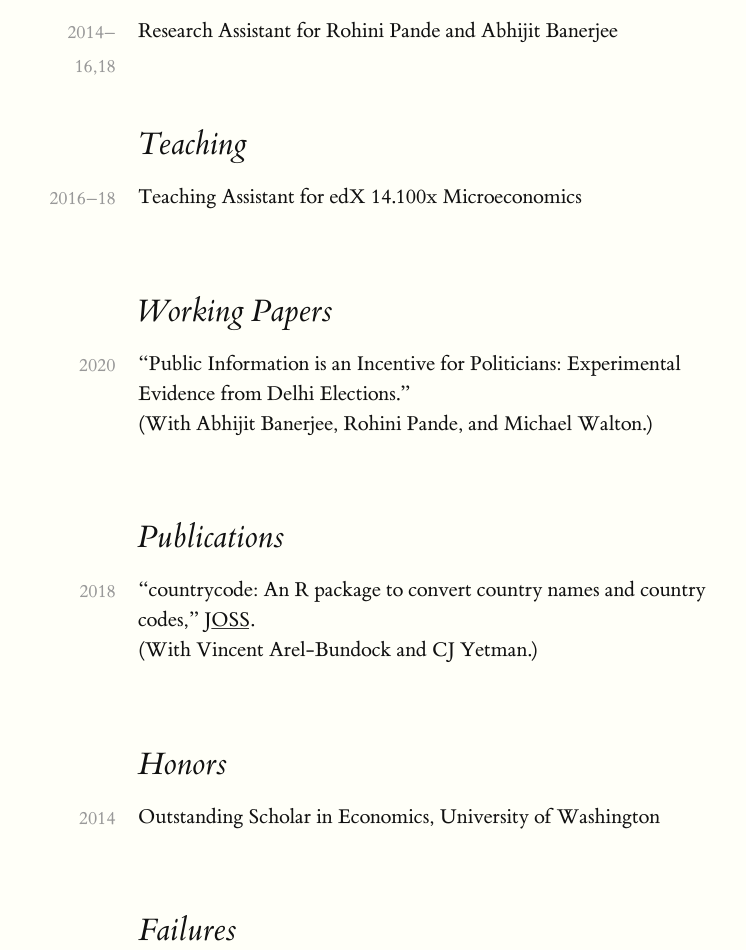
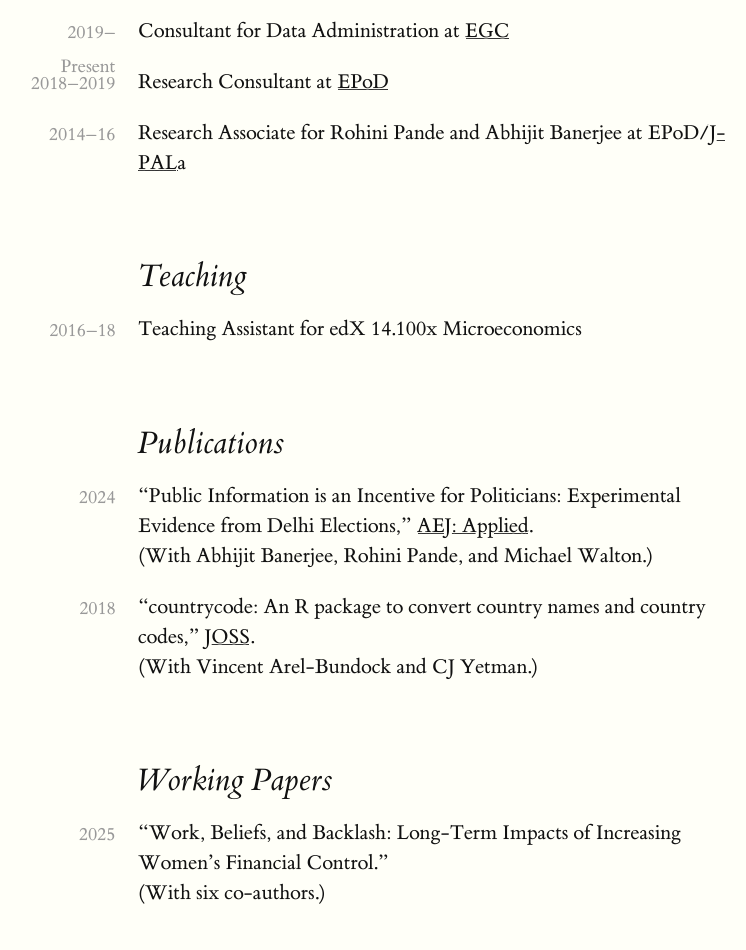
Before and after one commit to NilsEnevoldsen/nilsenevoldsen.github.io, a plain HTML site: page index.html in a window 1280 px wide. Shown: the part 618-1568 px from the top of the page, without its empty margins (22-768 px from the left). Drawn offline with Linux system fonts and the light colour scheme.

Commit message:
Career and publication updates

```diff
--- a/index.html
+++ b/index.html
@@ -45,8 +45,16 @@
 			<section>
 				<h2 id="work">Employment</h2>
 				<p>
-					<span class="date">2014–16,18</span>
-					Research Assistant for Rohini Pande and Abhijit Banerjee
+					<span class="date">2019–Present</span>
+					Consultant for Data Administration at <a href="https://egc.yale.edu">EGC</a>
+				</p>
+				<p>
+					<span class="date">2018–2019</span>
+					Research Consultant at <a href="https://web.archive.org/web/20240605100922/https:/epod.cid.harvard.edu/">EPoD</a>
+				</p>
+				<p>
+					<span class="date">2014–16</span>
+					Research Associate for Rohini Pande and Abhijit Banerjee at EPoD/<a href="https://www.povertyactionlab.org">J-PAL</a>a
 				</p>
 			</section>
 			<section>
@@ -57,19 +65,24 @@
 				</p>
 			</section>
 			<section>
-				<h2 id="working-papers">Working Papers</h2>
+				<h2 id="journal-publications">Publications</h2>
 				<p>
-					<span class="date">2020</span>
-					“Public Information is an Incentive for Politicians: Experimental Evidence from Delhi Elections.”<br/>
+					<span class="date">2024</span>
+					“Public Information is an Incentive for Politicians: Experimental Evidence from Delhi Elections,” <a href="https://www.aeaweb.org/articles?id=10.1257/app.20220088">AEJ: Applied</a>.<br/>
 					(With Abhijit Banerjee, Rohini Pande, and Michael Walton.)
 				</p>
-			</section>
-			<section>
-				<h2 id="journal-publications">Publications</h2>
 				<p>
 					<span class="date">2018</span>
 					“countrycode: An R package to convert country names and country codes,” <a href="https://doi.org/10.21105/joss.00848">JOSS</a>.<br/>
 					(With Vincent Arel-Bundock and CJ Yetman.)
+				</p>
+			</section>
+			<section>
+				<h2 id="working-papers">Working Papers</h2>
+				<p>
+					<span class="date">2025</span>
+					“Work, Beliefs, and Backlash: Long-Term Impacts of Increasing Women’s Financial Control.”<br/>
+					(With six co-authors.)
 				</p>
 			</section>
 			<section>
@@ -123,11 +136,7 @@
 	        		<a itemprop="sameAs" href="https://ideas.repec.org/e/pen105.html"><span class="sc">ideas</span></a>,
 	        		<a itemprop="sameAs" href="http://www.statalist.org/forums/member/4171-nils-enevoldsen">Statalist</a>,
 	        		<a itemprop="sameAs" href="https://facebook.com/NilsEnevoldsen">Facebook</a>,
-	        		<a itemprop="sameAs" href="https://plus.google.com/+NilsEnevoldsen">Google+</a>,
-	        		<a itemprop="sameAs" href="https://en.wikipedia.org/wiki/User:NilsTycho">Wikipedia</a>,
-	        		<a itemprop="sameAs" href="https://www.reddit.com/user/nilstycho/">Reddit</a>,
-	        		<a itemprop="sameAs" href="https://eahub.org/user/nils-enevoldsen">Effective Altruism Hub</a>,
-					<a itemprop="sameAs" href="http://stackexchange.com/users/1187823/nils-enevoldsen?tab=accounts">StackExchange Network</a>.
+	        		<a itemprop="sameAs" href="https://en.wikipedia.org/wiki/User:NilsTycho">Wikipedia</a>.
 				</p>
 			</section>
 		</article>
```
